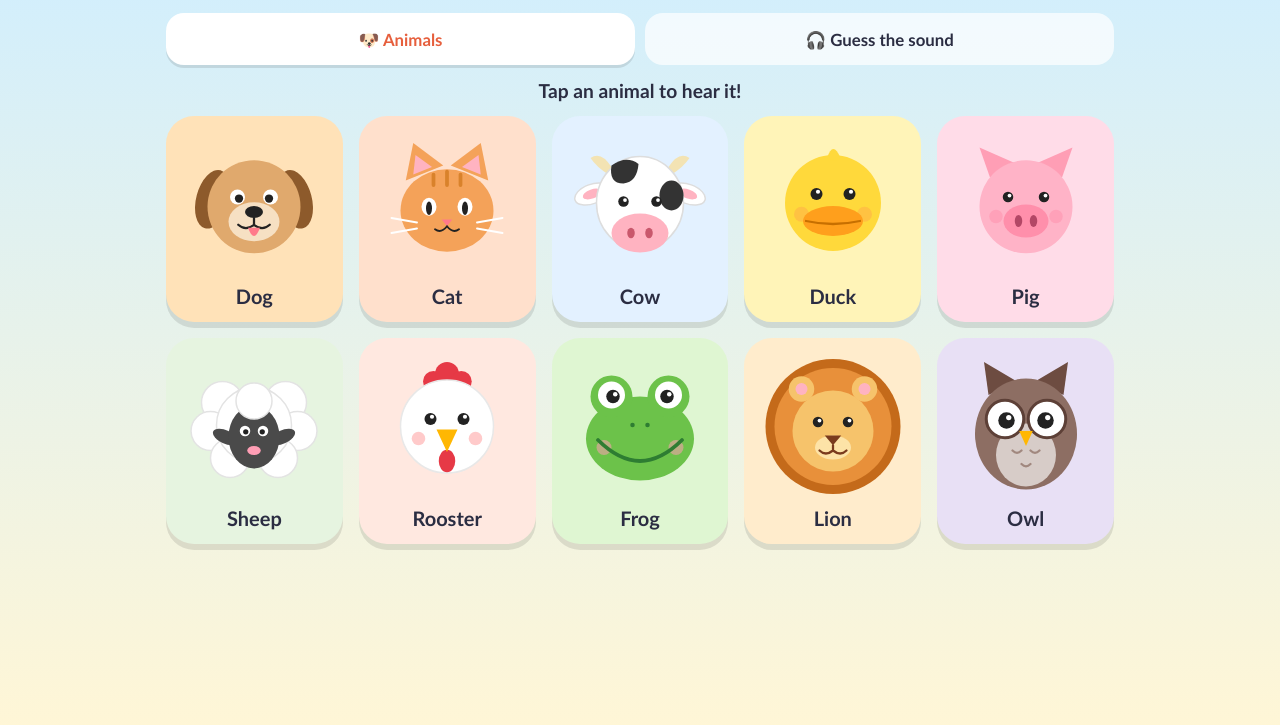
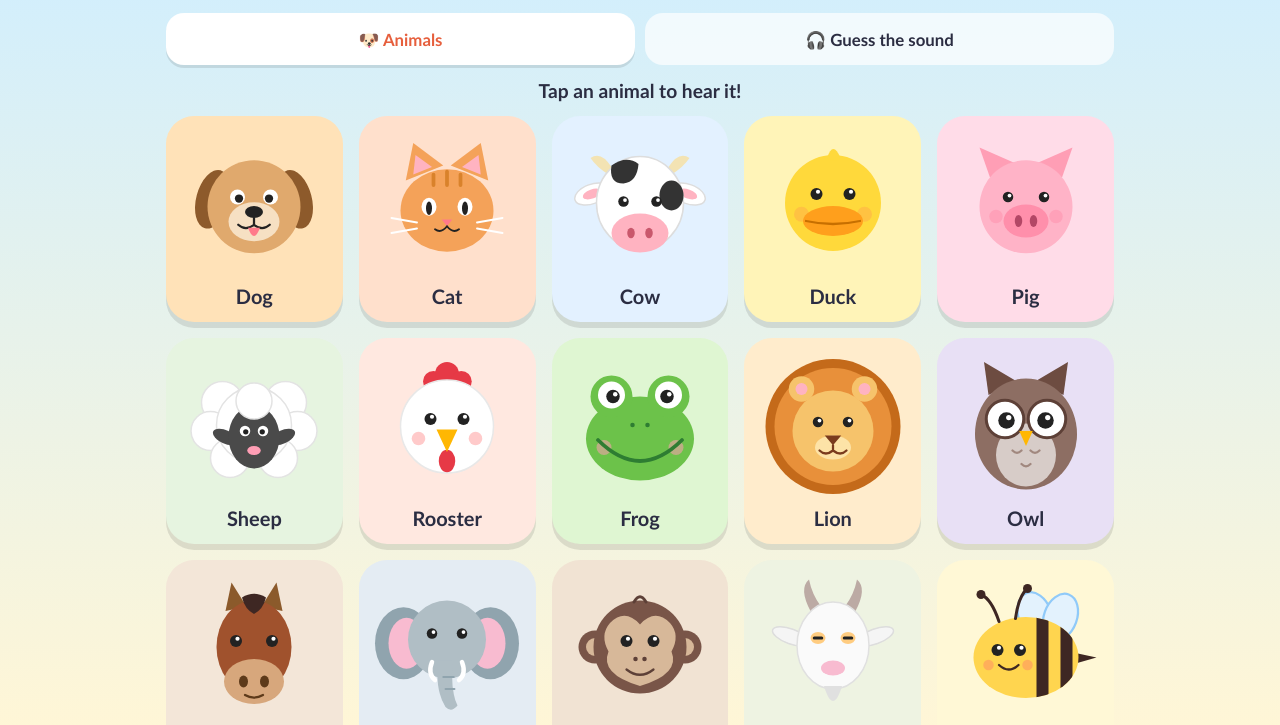
Before and after one commit to mrlucky16/animal-sounds, a plain HTML site: page public/index.html in a window 1280 px wide. Shown: the part 69-794 px from the top of the page. Drawn offline with Linux system fonts and the light colour scheme.

Commit message:
Update index.html

```diff
--- a/public/index.html
+++ b/public/index.html
@@ -18,6 +18,7 @@
   <noscript>This app needs JavaScript. / Cette application a besoin de JavaScript.</noscript>
   <script src="animals.js"></script>
   <script src="sounds.js"></script>
+  <script src="more-animals.js"></script>
   <script src="app.js"></script>
 </body>
 </html>
```
